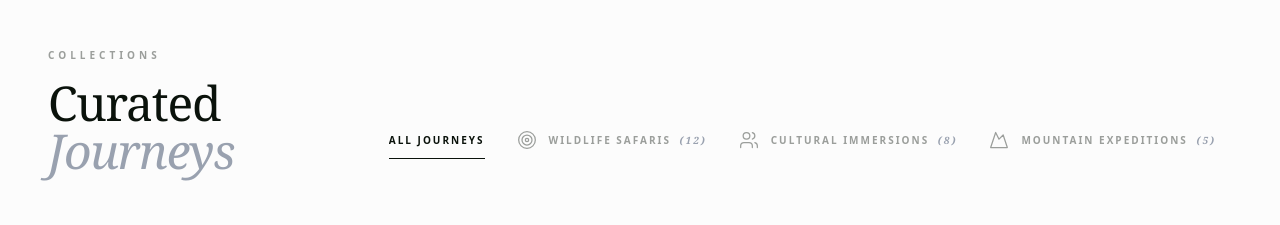
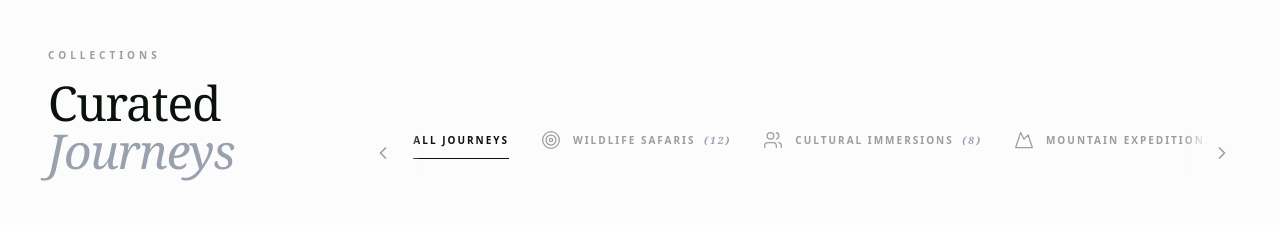
Before and after one commit to semanaparfait/acasia-safaris-ltd, a Next.js app: page /tour in a window 1280 px wide. Shown: the part 1440-1665 px from the top of the page. Built offline with nearby package versions, Linux system fonts and the light colour scheme.

Commit message:
adding darkness on hero section and puting arrows on tour page

```diff
--- a/app/(user)/components/Hero.tsx
+++ b/app/(user)/components/Hero.tsx
@@ -13,7 +13,7 @@ const destinations = [
   },
   {
     id: 2,
-    name: "VOLCANOES",
+    name: "VOLCANOES ",
     location: "Rwanda",
     description: "An intimate encounter with the majestic Mountain Gorillas. Journey through ancient rainforests shrouded in mist for a life-changing wildlife experience.",
     image: "https://i.pinimg.com/736x/68/01/19/6801199e33bc9eaa9f4777a21ee25a45.jpg",
@@ -50,7 +50,9 @@ export default function Hero() {
           transition={{ duration: 1.5, ease: "easeInOut" }}
           className="absolute inset-0"
         >
-          <div className="absolute inset-0 bg-gradient-to-r from-[#0a120b] via-transparent to-[#0a120b]/40 z-10" />
+          <div className="absolute inset-0 bg-gradient-to-r from-[#0a120b] via-transparent to-[#0a120b]/100 z-10" />
+          {/* Dark Overlay */}
+          <div className="absolute inset-0 bg-[#0a120b]/60 z-10 pointer-events-none" />
           <img
             src={destinations[index].image}
             className="w-full h-full object-cover"
@@ -63,7 +65,7 @@ export default function Hero() {
       <div className="absolute left-10 top-1/2 -translate-y-1/2 z-40 hidden md:flex flex-col items-center gap-6">
         <div className="flex flex-col items-center gap-4 relative">
 
-          <div className="absolute w-[1px] h-full bg-white/20 left-1/2 -translate-x-1/2" />
+          <div className="absolute w-px h-full bg-white/20 left-1/2 -translate-x-1/2" />
 
           {destinations.map((_, i) => (
             <button
@@ -71,7 +73,7 @@ export default function Hero() {
               onClick={() => setIndex(i)}
               className="relative w-8 h-8 flex items-center justify-center group"
             >
-              {/* Active Circle Indicator */}
+
               {i === index ? (
                 <motion.div
                   layoutId="indicator"
@@ -93,7 +95,7 @@ export default function Hero() {
         </div>
       </div>
 
-      <div className="relative z-20 h-full max-w-7xl mx-auto px-10 md:pl-28 flex items-center">
+      <div className="relative z-20 h-full max-w-7xl mx-auto md:px-10 px-5 md:pl-28 flex items-center">
         <div className="max-w-2xl">
           <motion.div
             key={`content-${index}`}
@@ -104,7 +106,7 @@ export default function Hero() {
             <span className="text-emerald-500 font-bold uppercase tracking-[0.3em] text-[10px] mb-4 block">
               Experience the Unseen
             </span>
-            <h1 className="text-7xl md:text-8xl font-black tracking-tighter leading-none mb-6">
+            <h1 className="text-6xl md:text-8xl font-black tracking-tighter leading-none mb-6">
               {destinations[index].name}
             </h1>
             <p className="text-gray-300 text-base md:text-lg mb-8 leading-relaxed max-w-lg">
@@ -130,8 +132,7 @@ export default function Hero() {
               y: i === index ? -10 : 0
             }}
             onClick={() => setIndex(i)}
-            className={`w-44 h-60 rounded-2xl overflow-hidden cursor-pointer border-2 shadow-2xl transition-all duration-500 ${
-              i === index ? 'border-emerald-500' : 'border-transparent'
+            className={`w-44 h-60 rounded-2xl overflow-hidden cursor-pointer border-2 shadow-2xl transition-all duration-500 ${i === index ? 'border-emerald-500' : 'border-transparent'
               }`}
           >
             <img src={item.image} className="w-full h-full object-cover" alt={item.name} />
--- a/app/(user)/tour/page.tsx
+++ b/app/(user)/tour/page.tsx
@@ -1,6 +1,6 @@
 "use client";
 
-import React, { useState } from "react";
+import React, { useState, useRef } from "react";
 import { motion, AnimatePresence } from "framer-motion";
 import {
   MapPin,
@@ -12,6 +12,8 @@ import {
   Target,
   Users,
   Camera,
+  ChevronLeft,
+  ChevronRight,
 } from "lucide-react";
 import { Great_Vibes } from "next/font/google";
 
@@ -20,7 +22,7 @@ const greatVibes = Great_Vibes({
   subsets: ["latin"],
 });
 
-// Categories
+
 const categories = [
   { name: "Wildlife Safaris", icon: <Target size={20} strokeWidth={1.5} />, count: 12 },
   { name: "Cultural Immersions", icon: <Users size={20} strokeWidth={1.5} />, count: 8 },
@@ -28,7 +30,7 @@ const categories = [
   { name: "Photography Tours", icon: <Camera size={20} strokeWidth={1.5} />, count: 6 },
 ];
 
-// Tours
+
 const tours = [
   {
     id: 1,
@@ -76,7 +78,7 @@ const tours = [
   },
 ];
 
-// Destinations
+
 const destinations = [
   "https://i.pinimg.com/1200x/1d/3a/0e/1d3a0e7dbc04ee5e445faed00f48c164.jpg",
   "https://i.pinimg.com/736x/80/8d/91/808d91821c1f5c2342c222215223cbc6.jpg",
@@ -84,7 +86,7 @@ const destinations = [
   "https://i.pinimg.com/736x/0f/84/de/0f84dec8e96fc7763eb982ef71295fe8.jpg"
 ];
 
-// Reasons
+
 const reasons = [
   { title: "Expert Guides", desc: "Local visionaries leading the way." },
   { title: "Refined Luxury", desc: "Only the finest camps and lodges." },
@@ -92,7 +94,7 @@ const reasons = [
   { title: "Conscious Impact", desc: "Sustainable and ethical tourism." },
 ];
 
-// How It Works
+
 const steps = [
   { title: "Choose Your Tour", desc: "Select from curated experiences across Rwanda." },
   { title: "Plan With Experts", desc: "Our travel experts customize your itinerary." },
@@ -101,11 +103,20 @@ const steps = [
 
 export default function TourPage() {
   const [activeCategory, setActiveCategory] = useState("All");
+  const scrollRef = useRef<HTMLDivElement>(null);
+
+  const scroll = (direction: "left" | "right") => {
+    if (scrollRef.current) {
+      const { scrollLeft, clientWidth } = scrollRef.current;
+      const scrollTo = direction === "left" ? scrollLeft - clientWidth / 2 : scrollLeft + clientWidth / 2;
+      scrollRef.current.scrollTo({ left: scrollTo, behavior: "smooth" });
+    }
+  };
 
   return (
     <div className="bg-[#fcfcfc] text-[#0a120b] font-serif overflow-hidden">
 
-      {/* 1. Hero Section */}
+
       <section className="relative h-screen flex items-center justify-center">
         <div className="absolute inset-0 bg-[#0a120b]">
           <img
@@ -166,7 +177,7 @@ export default function TourPage() {
         </div>
       </section>
 
-      {/* 2. Top Destinations */}
+
       <section className="py-24 max-w-7xl mx-auto px-6 md:px-12">
         <h2 className="text-4xl md:text-5xl font-light text-center mb-16">
           Discover Rwanda's <span className="italic text-gray-400">Destinations</span>
@@ -187,7 +198,7 @@ export default function TourPage() {
         </div>
       </section>
 
-      {/* 3. Categories */}
+
       <section className="py-24 max-w-7xl mx-auto px-6 md:px-12 border-b border-[#0a120b]/5">
         <div className="flex flex-col lg:flex-row justify-between items-end gap-12">
           <div className="max-w-xl">
@@ -199,11 +210,21 @@ export default function TourPage() {
             </h2>
           </div>
 
-          <div className="flex overflow-x-auto gap-8 pb-4 scrollbar-hide w-full lg:w-auto">
+          <div className="relative w-[calc(100vw-3rem)] md:w-[60vw] lg:w-auto flex items-center overflow-hidden">
+            <button
+              onClick={() => scroll("left")}
+              className="absolute left-0 z-10 w-12 h-full flex items-center justify-start bg-gradient-to-r from-[#fcfcfc] via-[#fcfcfc] to-transparent text-[#0a120b]/40 hover:text-[#0a120b] transition-colors"
+            >
+              <ChevronLeft size={20} />
+            </button>
+
+            <div
+              ref={scrollRef}
+              className="flex overflow-x-auto gap-8 pb-4 scrollbar-hide px-10 w-full [&::-webkit-scrollbar]:hidden [-ms-overflow-style:none] [scrollbar-width:none] scroll-smooth"
+            >
               <button
                 onClick={() => setActiveCategory("All")}
-              className={`flex items-center gap-3 font-sans text-[10px] font-bold uppercase tracking-[0.2em] whitespace-nowrap transition-colors pb-2 border-b ${
-                activeCategory === "All"
+                className={`flex items-center gap-3 shrink-0 font-sans text-[10px] font-bold uppercase tracking-[0.2em] whitespace-nowrap transition-colors pb-2 border-b ${activeCategory === "All"
                   ? "border-[#0a120b] text-[#0a120b]"
                   : "border-transparent text-[#0a120b]/40 hover:text-[#0a120b]/70"
                   }`}
@@ -214,8 +235,7 @@ export default function TourPage() {
                 <button
                   key={idx}
                   onClick={() => setActiveCategory(cat.name)}
-                className={`flex items-center gap-3 font-sans text-[10px] font-bold uppercase tracking-[0.2em] whitespace-nowrap transition-colors pb-2 border-b ${
-                  activeCategory === cat.name
+                  className={`flex shrink-0 items-center gap-3 font-sans text-[10px] font-bold uppercase tracking-[0.2em] whitespace-nowrap transition-colors pb-2 border-b ${activeCategory === cat.name
                     ? "border-[#0a120b] text-[#0a120b]"
                     : "border-transparent text-[#0a120b]/40 hover:text-[#0a120b]/70"
                     }`}
@@ -230,10 +250,18 @@ export default function TourPage() {
                 </button>
               ))}
             </div>
+
+            <button
+              onClick={() => scroll("right")}
+              className="absolute right-0 z-10 w-12 h-full flex items-center justify-end bg-gradient-to-l from-[#fcfcfc] via-[#fcfcfc] to-transparent text-[#0a120b]/40 hover:text-[#0a120b] transition-colors"
+            >
+              <ChevronRight size={20} />
+            </button>
+          </div>
         </div>
       </section>
 
-      {/* 4. Featured Tours */}
+
       <section className="py-20 bg-[#f9f9fb]">
         <div className="max-w-7xl mx-auto px-6 md:px-12">
           <div className="grid grid-cols-1 md:grid-cols-2 gap-12">
@@ -250,7 +278,7 @@ export default function TourPage() {
                     transition={{ duration: 0.5 }}
                     className="group bg-white flex flex-col sm:flex-row border border-[#0a120b]/5 shadow-sm hover:shadow-md transition-shadow"
                   >
-                    {/* Image */}
+
                     <div className="w-full sm:w-2/5 aspect-[4/3] sm:aspect-auto relative overflow-hidden bg-gray-100">
                       <img
                         src={tour.image}
@@ -265,7 +293,7 @@ export default function TourPage() {
                       </div>
                     </div>
 
-                    {/* Details */}
+
                     <div className="p-8 sm:w-3/5 flex flex-col justify-between">
                       <div>
                         <div className="flex justify-between items-start mb-2">
@@ -299,9 +327,6 @@ export default function TourPage() {
         </div>
       </section>
 
-
-
-      {/* 6. Why Travel With Us */}
       <section className="py-32 bg-white border-y border-[#0a120b]/5">
         <div className="max-w-7xl mx-auto px-6 md:px-12">
           <div className="text-center mb-20">
@@ -320,7 +345,7 @@ export default function TourPage() {
         </div>
       </section>
 
-      {/* 7. Testimonials */}
+
       <section className="py-32 bg-white flex flex-col items-center justify-center px-6 text-center border-y border-[#0a120b]/5">
         <div className="max-w-3xl">
           <Star size={24} className="mx-auto mb-10 text-[var(--primary-dark)] opacity-40" />
```
Lines whose indentation alone changed are shown as unchanged.
